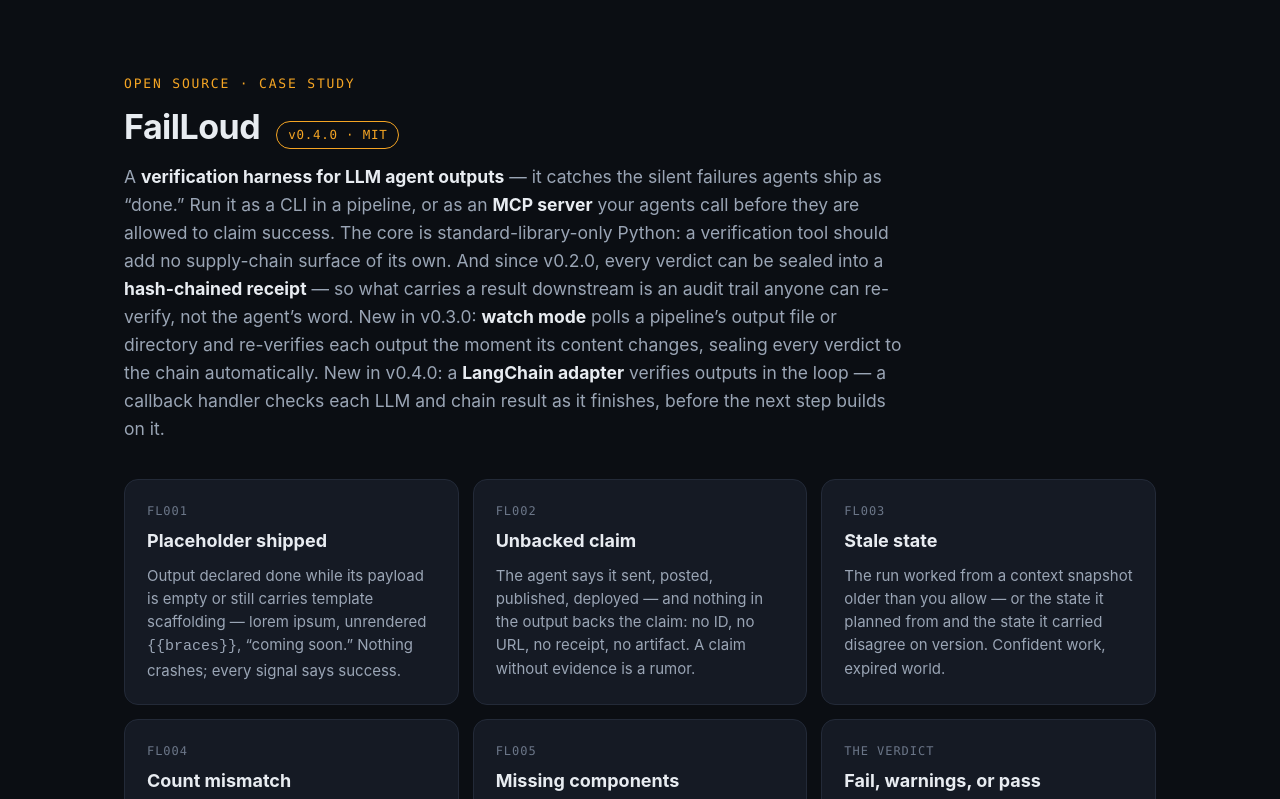
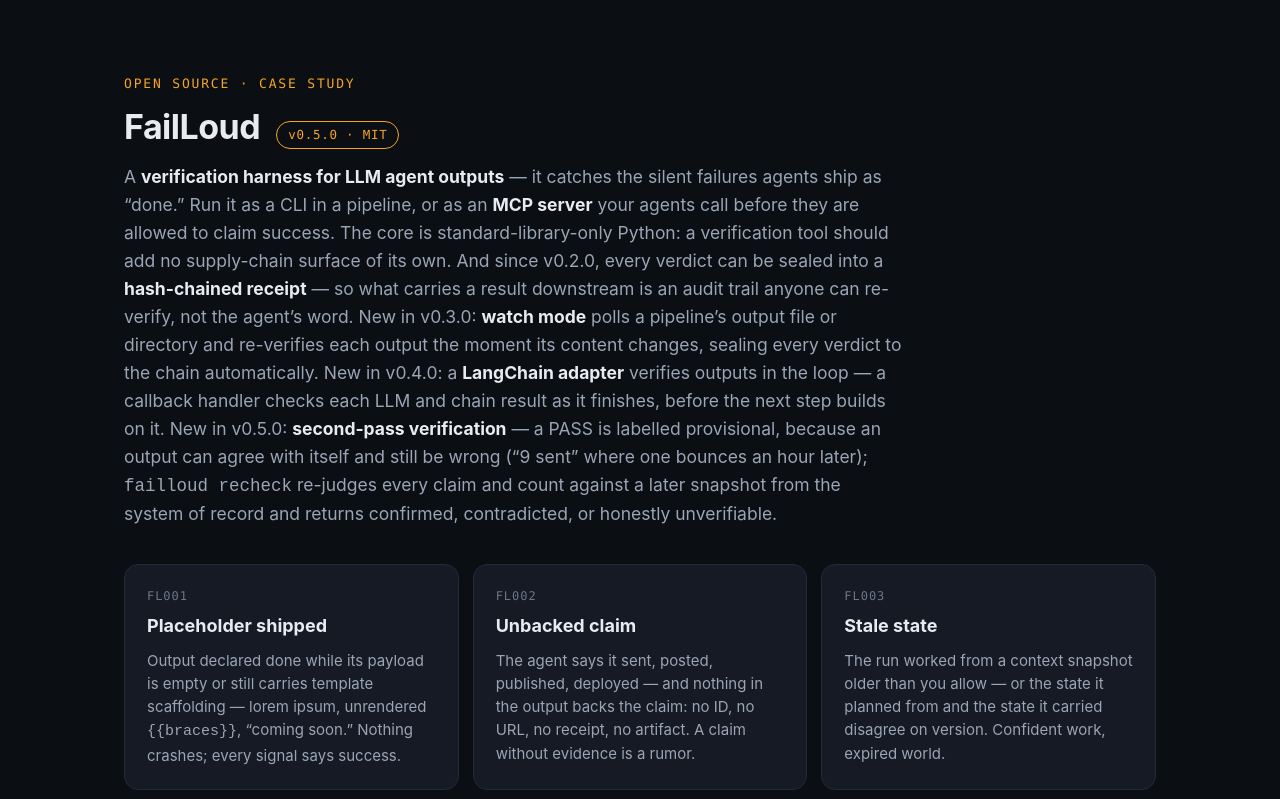
Before and after one commit to Yalakala-Naveen/Yalakala-Naveen.github.io, a plain HTML site: page index.html in a window 1280 px wide. Shown: the part 926-1725 px from the top of the page. Drawn offline with Linux system fonts and the light colour scheme.

Commit message:
FailLoud section -> v0.5.0 + second-pass verification

```diff
--- a/index.html
+++ b/index.html
@@ -185,9 +185,9 @@
     <div class="kicker">Open Source · Case Study</div>
     <div class="fl-head">
       <h2>FailLoud</h2>
-      <span class="fl-badge">v0.4.0 · MIT</span>
+      <span class="fl-badge">v0.5.0 · MIT</span>
     </div>
-    <p class="lede">A <strong>verification harness for LLM agent outputs</strong> — it catches the silent failures agents ship as &ldquo;done.&rdquo; Run it as a CLI in a pipeline, or as an <strong>MCP server</strong> your agents call before they are allowed to claim success. The core is standard-library-only Python: a verification tool should add no supply-chain surface of its own. And since v0.2.0, every verdict can be sealed into a <strong>hash-chained receipt</strong> — so what carries a result downstream is an audit trail anyone can re-verify, not the agent&rsquo;s word. New in v0.3.0: <strong>watch mode</strong> polls a pipeline&rsquo;s output file or directory and re-verifies each output the moment its content changes, sealing every verdict to the chain automatically. New in v0.4.0: a <strong>LangChain adapter</strong> verifies outputs in the loop — a callback handler checks each LLM and chain result as it finishes, before the next step builds on it.</p>
+    <p class="lede">A <strong>verification harness for LLM agent outputs</strong> — it catches the silent failures agents ship as &ldquo;done.&rdquo; Run it as a CLI in a pipeline, or as an <strong>MCP server</strong> your agents call before they are allowed to claim success. The core is standard-library-only Python: a verification tool should add no supply-chain surface of its own. And since v0.2.0, every verdict can be sealed into a <strong>hash-chained receipt</strong> — so what carries a result downstream is an audit trail anyone can re-verify, not the agent&rsquo;s word. New in v0.3.0: <strong>watch mode</strong> polls a pipeline&rsquo;s output file or directory and re-verifies each output the moment its content changes, sealing every verdict to the chain automatically. New in v0.4.0: a <strong>LangChain adapter</strong> verifies outputs in the loop — a callback handler checks each LLM and chain result as it finishes, before the next step builds on it. New in v0.5.0: <strong>second-pass verification</strong> — a PASS is labelled provisional, because an output can agree with itself and still be wrong (&ldquo;9 sent&rdquo; where one bounces an hour later); <code>failloud recheck</code> re-judges every claim and count against a later snapshot from the system of record and returns confirmed, contradicted, or honestly unverifiable.</p>
 
     <div class="classes">
       <div class="class-card">
@@ -243,7 +243,7 @@ FL005  missing_components    <span class="err">ERROR</span>    $.segments[2]
     <p class="origin"><strong>Built from real production failures.</strong> Every check in FailLoud exists because a real system failed that way in production — and the failure was only visible to whoever finally read the output itself. The failures became rules; the rules became this tool.</p>
 
     <div class="fl-facts">
-      <span>Python ≥ 3.10</span><span>CLI: failloud</span><span>MCP server: failloud-mcp</span><span>Hash-chained receipts</span><span>Watch mode</span><span>LangChain adapter</span><span>Zero core dependencies</span><span>License: MIT</span>
+      <span>Python ≥ 3.10</span><span>CLI: failloud</span><span>MCP server: failloud-mcp</span><span>Hash-chained receipts</span><span>Watch mode</span><span>LangChain adapter</span><span>Second-pass verification</span><span>Zero core dependencies</span><span>License: MIT</span>
     </div>
 
     <div class="fl-actions">
```
